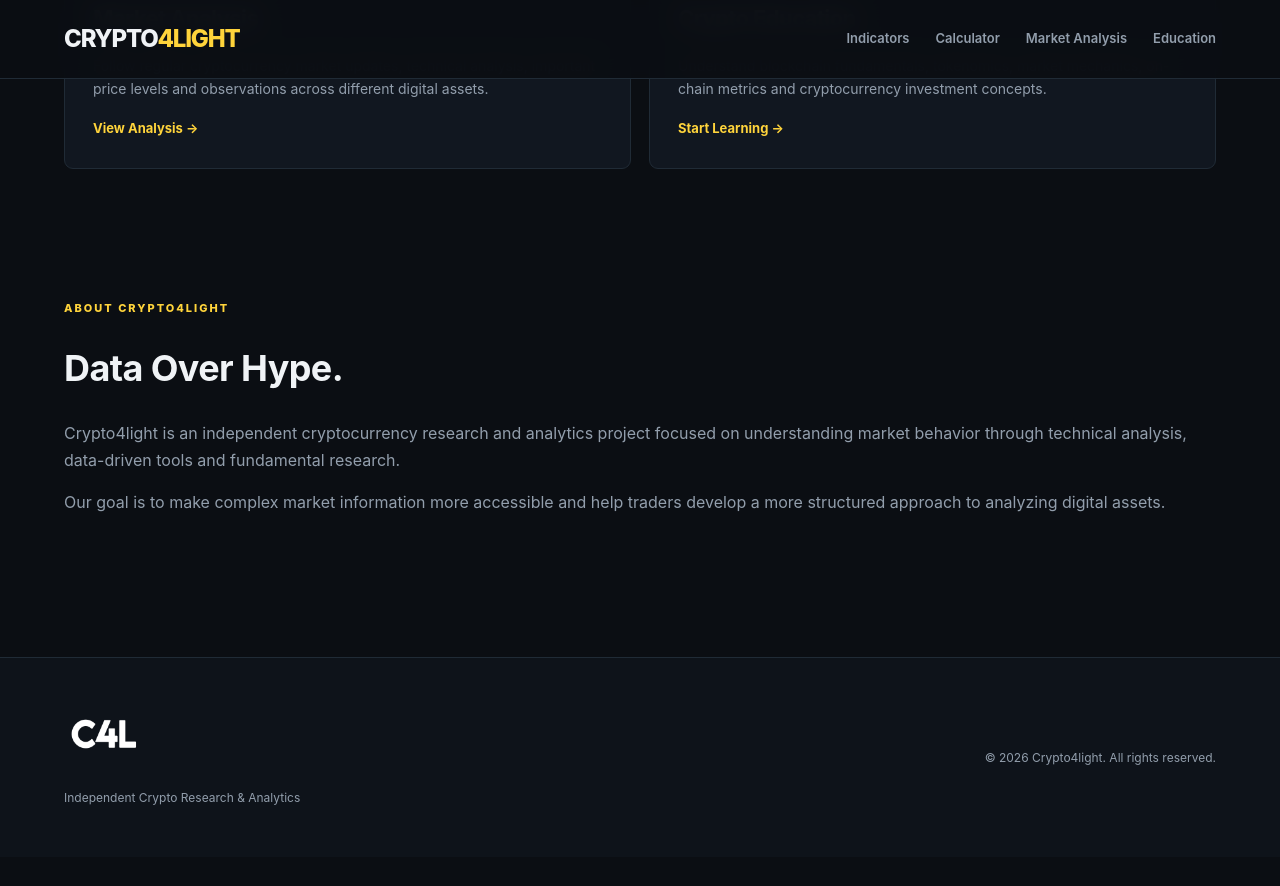
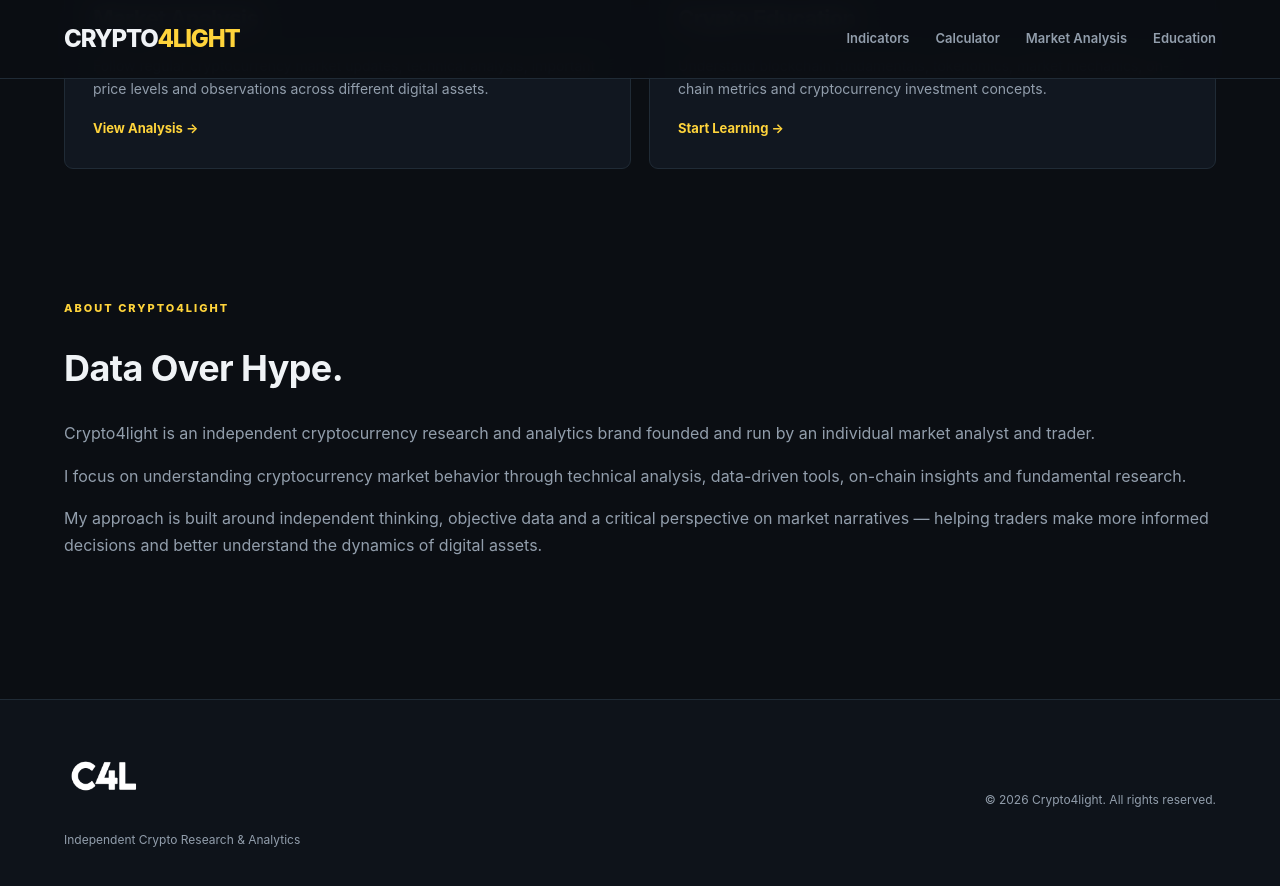
Before and after one commit to crypto4light/crypto4light, a Jekyll site: the page built from index.html, in a window 1280 px wide and 900 px high, scrolled down 1229 px. Shown: the top 886 px of the window. Built offline with Jekyll 4.4.1, drawn with Linux system fonts in a browser that asks for light colours; before the commit the page ends 2086 px from its top, so only the background shows below that.

Commit message:
Update index.html

```diff
--- a/index.html
+++ b/index.html
@@ -99,15 +99,21 @@ description: Independent cryptocurrency market analysis, proprietary TradingView
 
       <p>
         Crypto4light is an independent cryptocurrency research
-        and analytics project focused on understanding market
-        behavior through technical analysis, data-driven tools
-        and fundamental research.
+        and analytics brand founded and run by an individual
+        market analyst and trader.
       </p>
 
       <p>
-        Our goal is to make complex market information more
-        accessible and help traders develop a more structured
-        approach to analyzing digital assets.
+        I focus on understanding cryptocurrency market behavior
+        through technical analysis, data-driven tools, on-chain
+        insights and fundamental research.
+      </p>
+
+      <p>
+        My approach is built around independent thinking,
+        objective data and a critical perspective on market
+        narratives — helping traders make more informed decisions
+        and better understand the dynamics of digital assets.
       </p>
     </div>
   </div>
```
